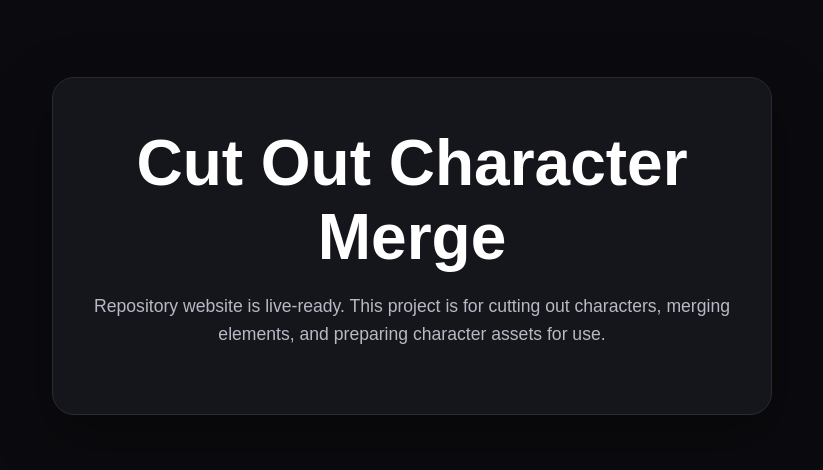
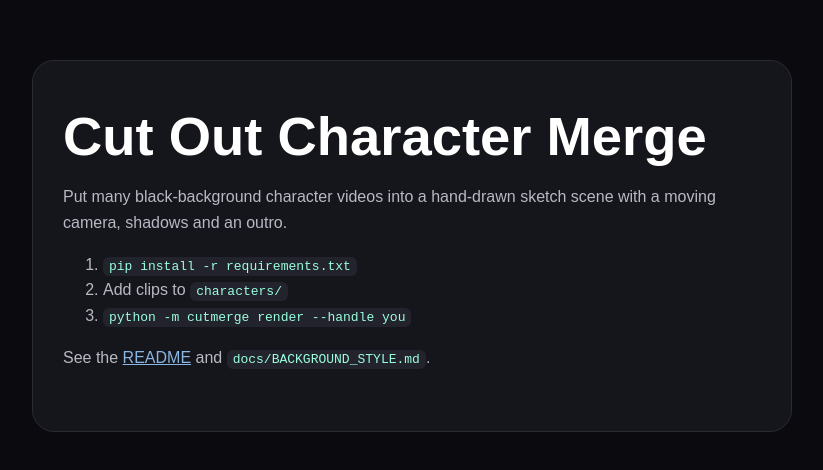
Before and after one commit to aneeshsinha82-design/CUT-OUT-CHARACTER-MERGE, a plain HTML site: page index.html in a window 1280 px wide. Shown: the part 154-624 px from the top of the page, without its empty margins (228-1051 px from the left). Drawn offline with Linux system fonts and the light colour scheme.

Commit message:
Add files via upload

```diff
--- a/index.html
+++ b/index.html
@@ -1,37 +1,14 @@
 <!DOCTYPE html>
-<html lang="en">
-<head>
-  <meta charset="UTF-8">
-  <meta name="viewport" content="width=device-width, initial-scale=1.0">
-  <title>Cut Out Character Merge</title>
-  <style>
-    * { box-sizing: border-box; }
-    body {
-      margin: 0;
-      min-height: 100vh;
-      display: grid;
-      place-items: center;
-      font-family: Arial, sans-serif;
-      background: #0b0b0f;
-      color: #fff;
-      text-align: center;
-    }
-    .card {
-      width: min(720px, 90%);
-      padding: 48px 28px;
-      border: 1px solid #2a2a35;
-      border-radius: 22px;
-      background: #15151c;
-      box-shadow: 0 20px 60px rgba(0,0,0,.35);
-    }
-    h1 { margin: 0 0 14px; font-size: clamp(2rem, 6vw, 4rem); }
-    p { color: #b9b9c5; font-size: 1.1rem; line-height: 1.6; }
-  </style>
-</head>
-<body>
-  <main class="card">
-    <h1>Cut Out Character Merge</h1>
-    <p>Repository website is live-ready. This project is for cutting out characters, merging elements, and preparing character assets for use.</p>
-  </main>
-</body>
-</html>
+<html lang="en"><head><meta charset="UTF-8"><meta name="viewport" content="width=device-width, initial-scale=1.0">
+<title>Cut Out Character Merge</title>
+<style>
+*{box-sizing:border-box}body{margin:0;min-height:100vh;display:grid;place-items:center;font-family:Arial,sans-serif;background:#0b0b0f;color:#fff}
+.card{width:min(760px,92%);padding:44px 30px;border:1px solid #2a2a35;border-radius:22px;background:#15151c}
+h1{margin:0 0 12px;font-size:clamp(2rem,6vw,3.4rem)}p,li{color:#b9b9c5;line-height:1.6}code{background:#23232d;padding:2px 6px;border-radius:6px;color:#9fd}
+a{color:#8ab6e4}
+</style></head><body><main class="card">
+<h1>Cut Out Character Merge</h1>
+<p>Put many black-background character videos into a hand-drawn sketch scene with a moving camera, shadows and an outro.</p>
+<ol><li><code>pip install -r requirements.txt</code></li><li>Add clips to <code>characters/</code></li><li><code>python -m cutmerge render --handle you</code></li></ol>
+<p>See the <a href="https://github.com/aneeshsinha82-design/CUT-OUT-CHARACTER-MERGE#readme">README</a> and <code>docs/BACKGROUND_STYLE.md</code>.</p>
+</main></body></html>
```
Also changed, not shown: 1 other file.
